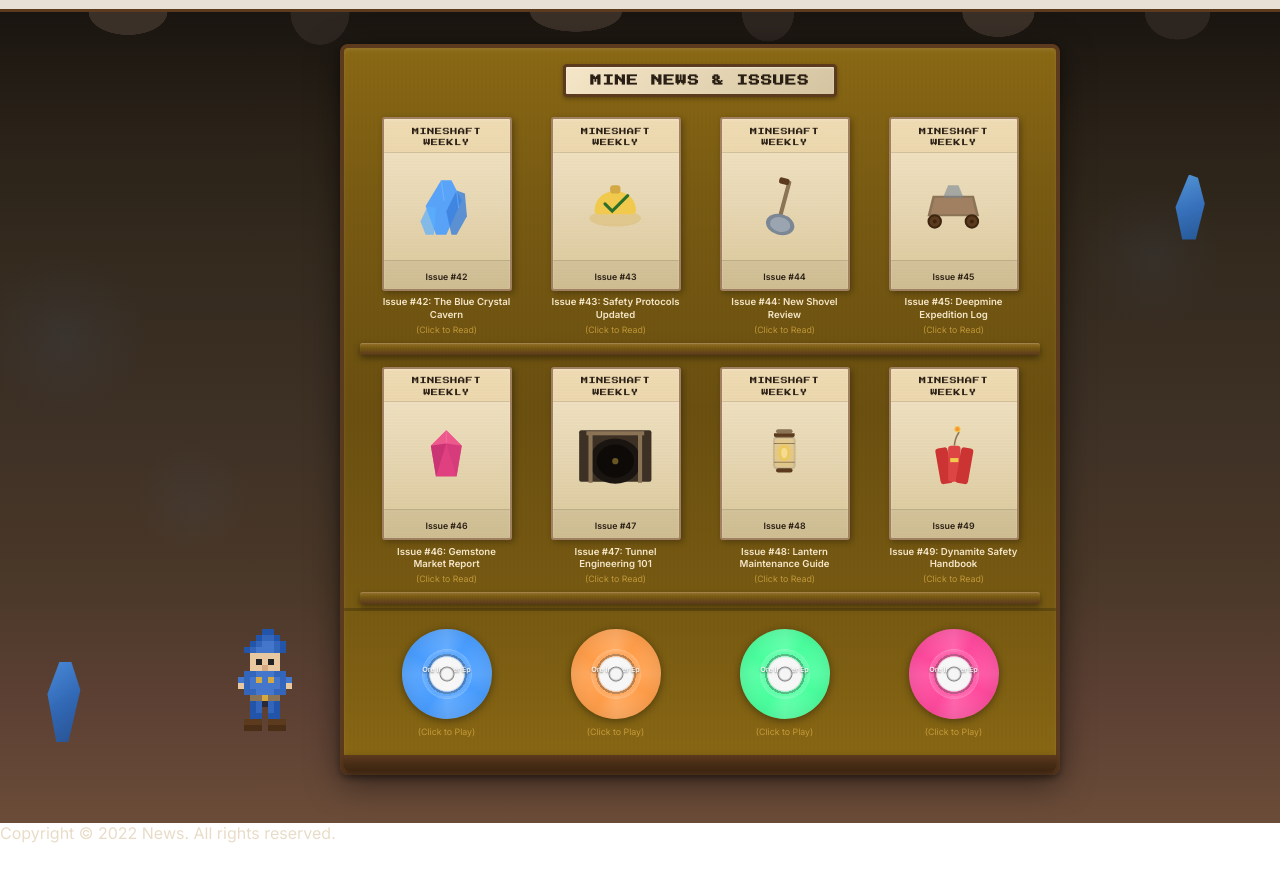
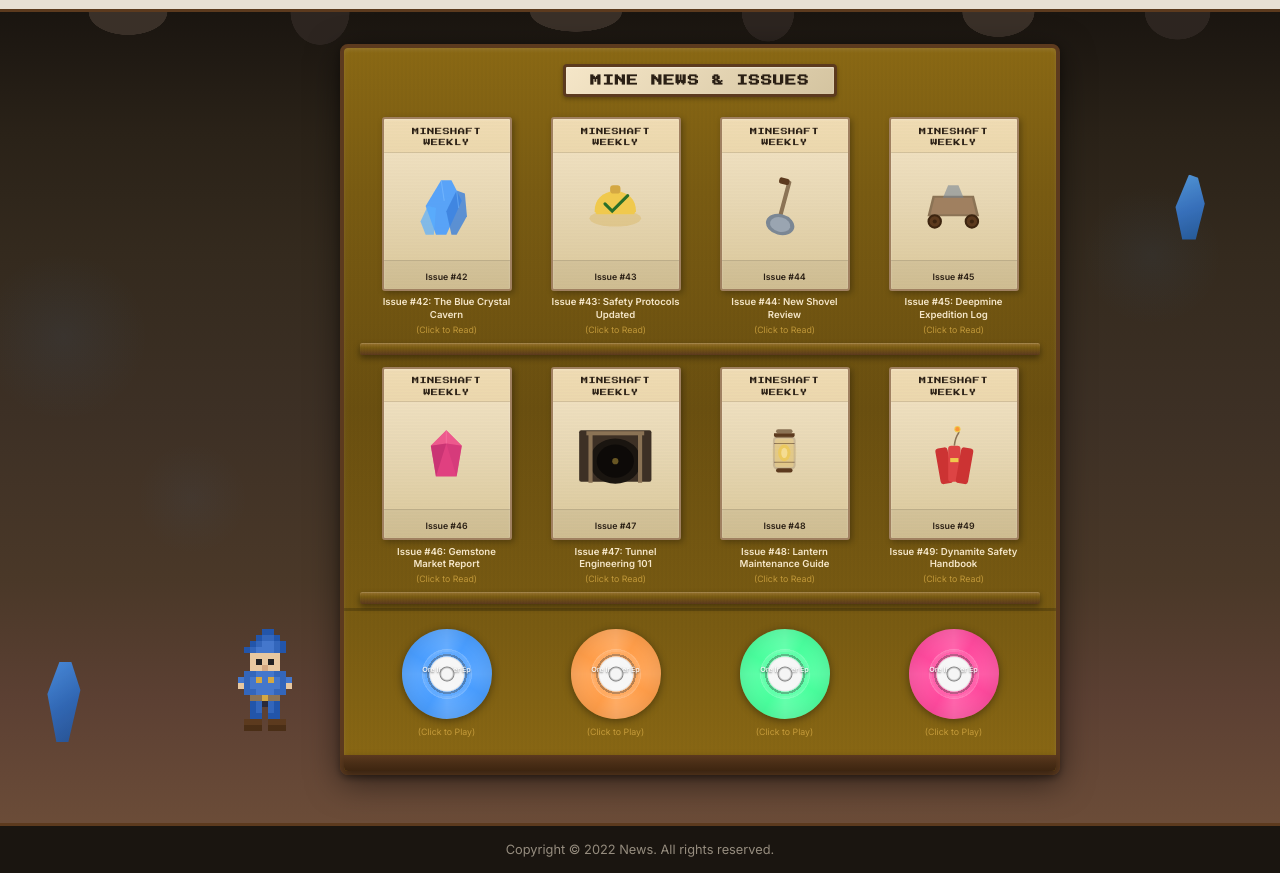
Before and after one commit to absurdity9/ore-news, a plain HTML site: page index.html in a window 1280 px wide. Shown: the part 51-924 px from the top of the page. Before the commit the page ends 894 px from the top, so only its background shows below. Drawn offline with Linux system fonts and the light colour scheme.

Commit message:
feat: footer styling

```diff
--- a/css/style.css
+++ b/css/style.css
@@ -890,3 +890,17 @@ button {
         font-size: 0.35rem;
     }
 }
+
+/* ===== Footer ===== */
+.site-footer {
+    background: #1a1510;
+    border-top: 3px solid var(--wood-dark);
+    padding: 1rem;
+    text-align: center;
+}
+
+.site-footer p {
+    font-family: var(--font-sans);
+    font-size: 0.8rem;
+    color: rgba(232, 220, 200, 0.6);
+}
```
